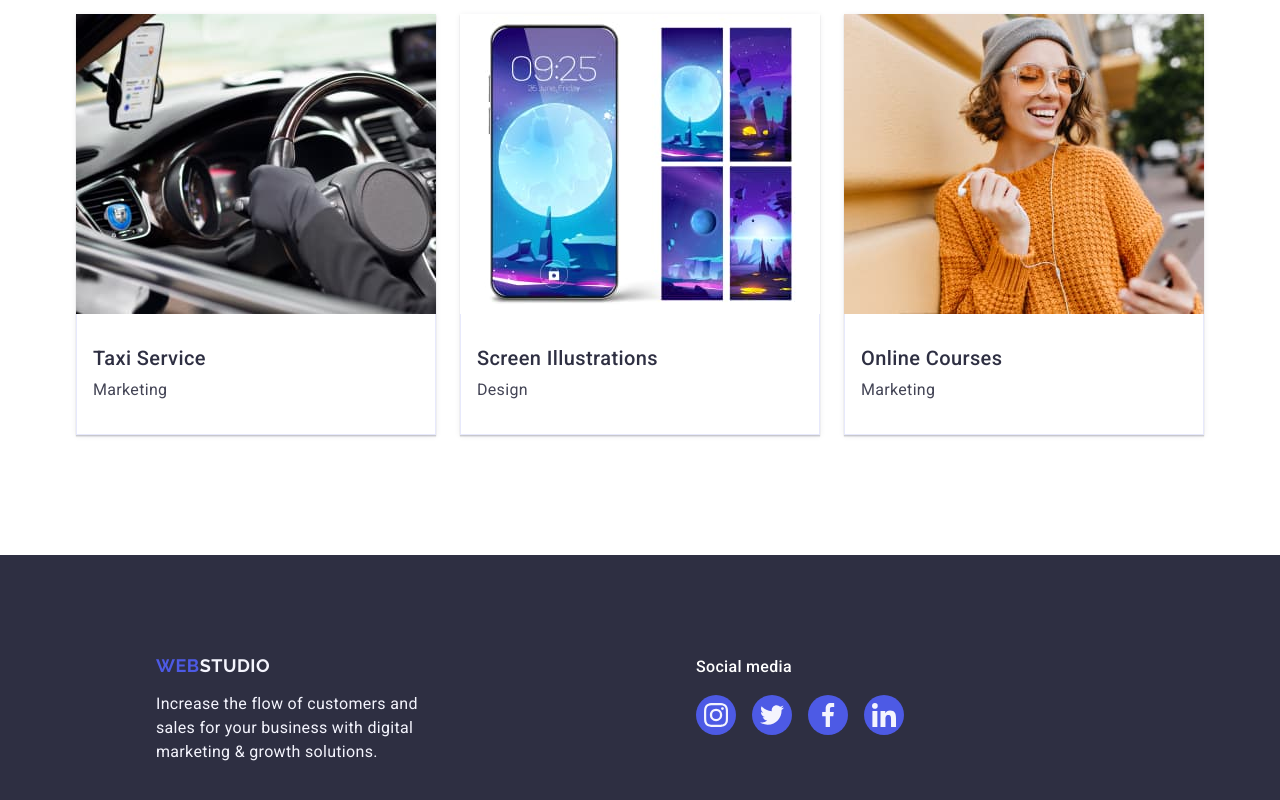
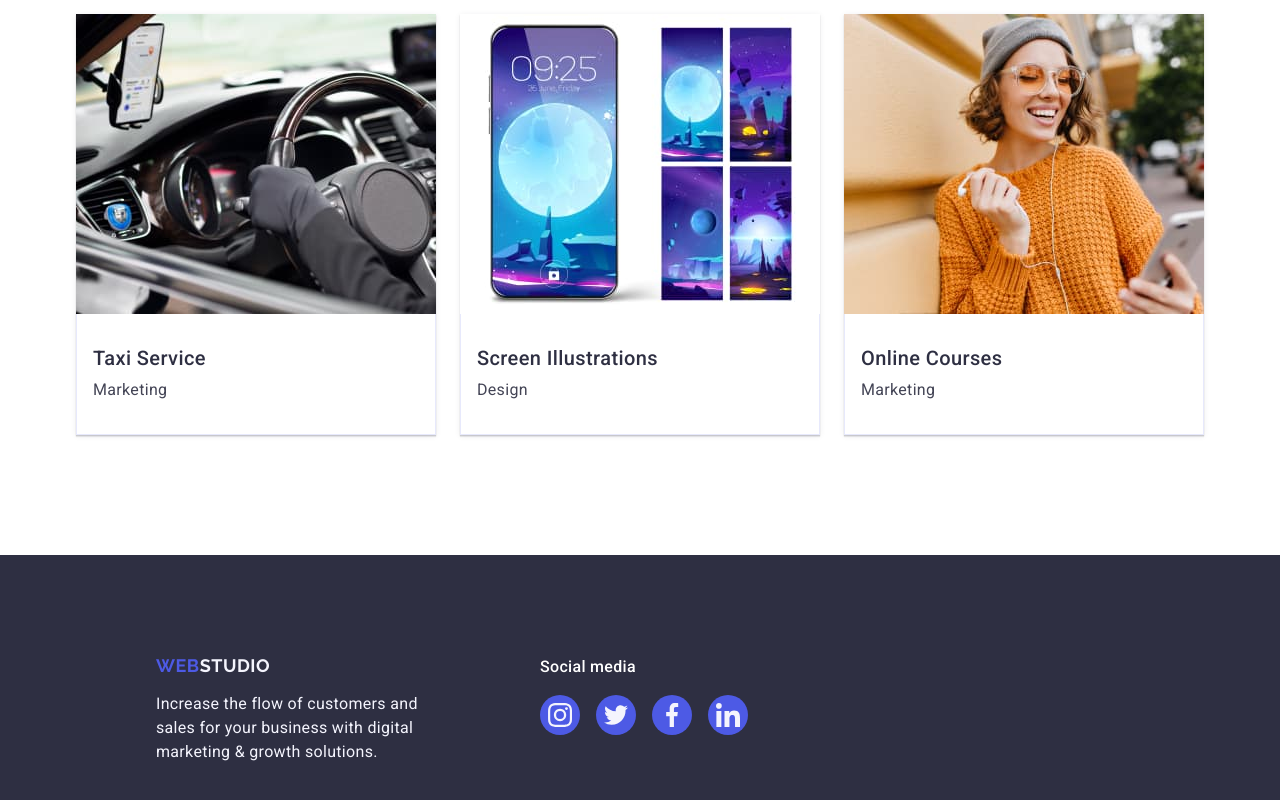
Before and after one commit to YuliiaHlyha/goit-markup-hw-04, a plain HTML site: page index.html in a window 1280 px wide. Shown: the part 2628-3428 px from the top of the page. Drawn offline with nearby package versions, Linux system fonts and the light colour scheme.

Commit message:
change files index.html and styles.css

```diff
--- a/css/styles.css
+++ b/css/styles.css
@@ -414,6 +414,7 @@ img {
   transform: translateY(100%);
   transition: transform 250ms cubic-bezier(0.4, 0, 0.2, 1);
 }
+
 .footer {
   background-color: #2e2f42;
   padding-top: 100px;
@@ -422,10 +423,11 @@ img {
 
 .footer-container {
   display: flex;
-  gap: 120px;
+  align-items: baseline;
 }
 
 .footer-wrap {
+  margin-right: 120px;
   padding-left: 156px;
 }
 
@@ -459,19 +461,28 @@ img {
   margin-top: 16px;
 }
 
+.footer-soc-wrap {
+}
+
 .footer-media {
   font-weight: 500;
   font-size: 16px;
   line-height: 1.5;
   letter-spacing: 0.02em;
-  color: #fff;
+  color: #ffffff;
+  margin-bottom: 16px;
 }
 
 .icon-soc-list {
   display: flex;
   gap: 16px;
-  padding-top: 16px;
+
   padding-left: 0;
+}
+
+.icon-item {
+  width: 40px;
+  height: 40px;
 }
 
 .icon-footer-link {
@@ -485,6 +496,10 @@ img {
   transition: background-color 250ms cubic-bezier(0.4, 0, 0.2, 1);
 }
 
+.icon-icon {
+  fill: #f4f4fd;
+}
+
 .icon-footer-link:hover,
 .icon-footer-link:focus {
   background-color: #31d0aa;
--- a/index.html
+++ b/index.html
@@ -424,7 +424,7 @@
           </p>
         </div>
 
-        <div class="footer-wrap">
+        <div class="footer-soc-wrap">
           <p class="footer-media">Social media</p>
           <ul class="icon-soc-list">
             <li class="icon-item">
```
